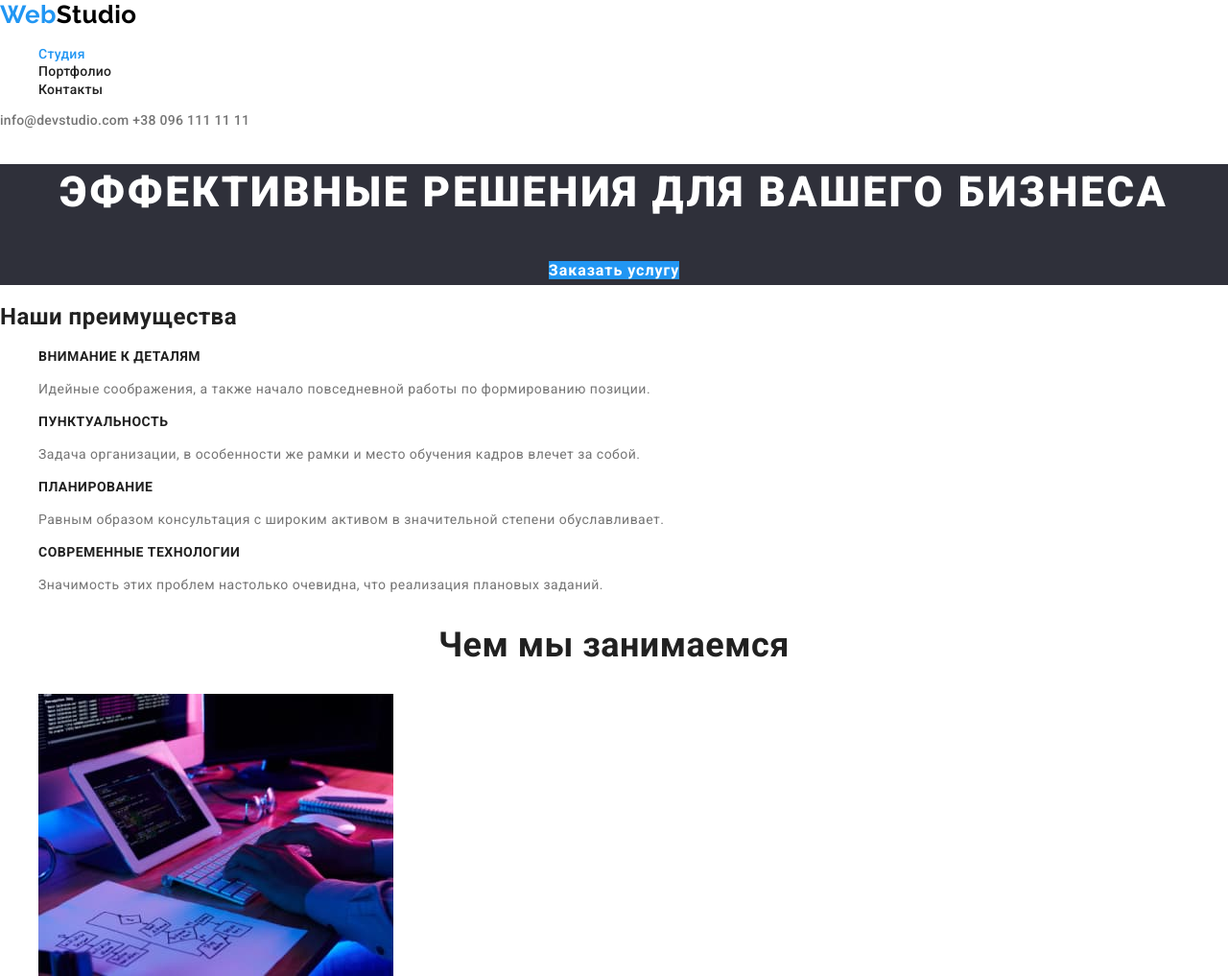
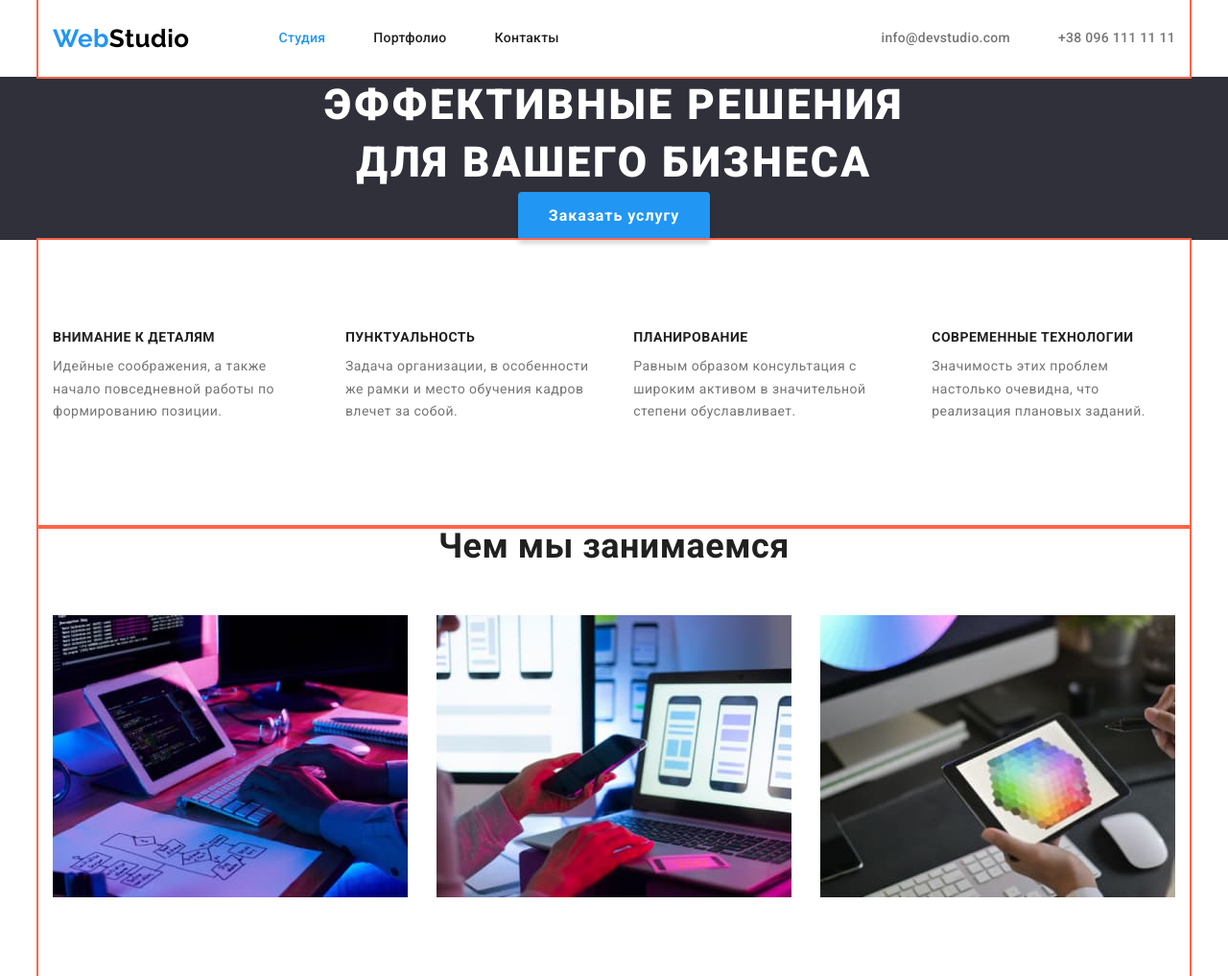
Before and after one commit to gevko-vasyl/goit-markup-hw-03, a plain HTML site: page index.html in a window 1280 px wide. Shown: the top 1017 px of the page at 96% size. Drawn offline with nearby package versions, Linux system fonts and the light colour scheme.

Commit message:
добавляє все крім сітки портфоліо

```diff
--- a/css/styles.css
+++ b/css/styles.css
@@ -21,14 +21,37 @@ a {
   text-decoration: none;
 }
 
+h1,
 h2,
 h3,
 h4,
 h5,
 h6 {
   color: var(--title-text-color);
+  margin-top: 0;
+  margin-bottom: 0;
 }
 
+/*Utility*/
+
+.container {
+  width: 1200px;
+  padding-right: 15px;
+  padding-left: 15px;
+  margin-left: auto;
+  margin-right: auto;
+  outline: 2px solid tomato;
+}
+
+.list {
+  list-style: none;
+  padding: 0;
+  margin: 0;
+}
+
+.item + .item {
+  margin-left: 30px;
+}
 /*Header*/
 
 /*Logo*/
@@ -51,7 +74,23 @@ h6 {
 
 /*Site nav*/
 
+.site-nav {
+  display: flex;
+  margin-left: 93px;
+}
+
+.main-nav {
+  display: flex;
+  align-items: center;
+}
+
+.nav-item + .nav-item {
+  margin-left: 50px;
+}
 .nav-link {
+  display: block;
+  padding-top: 32px;
+  padding-bottom: 32px;
   font-weight: 500;
   font-size: 14px;
   line-height: 1.14;
@@ -67,13 +106,11 @@ h6 {
   color: var(--accent-color);
 }
 
-.list {
-  list-style: none;
-}
-
 /*Contacts*/
 
 .head-contacts {
+  display: flex;
+  margin-left: auto;
   font-style: normal;
   font-weight: 500;
   font-size: 14px;
@@ -98,6 +135,9 @@ h6 {
 }
 
 .hero-text {
+  max-width: 700px;
+  margin-right: auto;
+  margin-left: auto;
   font-weight: 900;
   font-size: 44px;
   line-height: 1.36;
@@ -107,17 +147,34 @@ h6 {
 }
 
 .hero-button {
+  display: inline-block;
+  width: 200px;
+  height: 50px;
+  padding-top: 10px;
   font-weight: 700;
   font-size: 16px;
   line-height: 1.87;
   letter-spacing: 0.06em;
   color: var(--primary-white-color);
   background-color: var(--accent-color);
+  box-shadow: 0px 4px 4px rgba(0, 0, 0, 0.15);
+  border-radius: 4px;
 }
 
 /*Advantages*/
 
+.advantages {
+  display: flex;
+  padding-top: 94px;
+  padding-bottom: 94px;
+}
+
+.item + .item {
+  margin-left: 30px;
+}
+
 .advantages-title {
+  margin-top: 0;
   font-weight: 700;
   font-size: 14px;
   line-height: 1.14;
@@ -126,13 +183,26 @@ h6 {
 }
 
 .advantages-text {
+  margin-top: 10px;
   font-size: 14px;
   line-height: 1.71;
   color: var(--primary-text-color);
 }
 
+.no-title {
+  display: none;
+}
+
 /*Projects*/
 
+.section-projects > .container {
+  padding-bottom: 94px;
+}
+.projects {
+  display: flex;
+  justify-content: space-between;
+  margin-top: 50px;
+}
 .projects-title {
   font-weight: 700;
   font-size: 36px;
@@ -141,8 +211,27 @@ h6 {
   color: var(--title-text-color);
 }
 
+.item + .item {
+  margin-left: 30px;
+}
+
 /*Team*/
 
+.team-section {
+  background: #f5f4fa;
+  text-align: center;
+}
+
+.team-section > .container {
+  padding-top: 94px;
+  padding-bottom: 94px;
+}
+
+.team {
+  display: flex;
+  justify-content: space-between;
+  margin-top: 50px;
+}
 .team-title {
   font-weight: 700;
   font-size: 36px;
@@ -151,7 +240,15 @@ h6 {
   color: var(--title-text-color);
 }
 
+.team > .item {
+  height: 368px;
+  background: #ffffff;
+  box-shadow: 0px 1px 3px rgba(0, 0, 0, 0.12), 0px 1px 1px rgba(0, 0, 0, 0.14),
+    0px 2px 1px rgba(0, 0, 0, 0.2);
+  border-radius: 0px 0px 4px 4px;
+}
 .member {
+  margin-top: 30px;
   font-weight: 500;
   font-size: 16px;
   line-height: 1.19;
@@ -159,6 +256,7 @@ h6 {
 }
 
 .member-text {
+  margin-top: 10px;
   font-size: 16px;
   line-height: 1.19;
   color: var(--primary-text-color);
@@ -167,9 +265,16 @@ h6 {
 /*Footer*/
 
 .footer-box {
+  padding-top: 60px;
+  padding-bottom: 60px;
   background: #2f303a;
 }
 
+.foot-contacts {
+  display: flex;
+  flex-direction: column;
+  margin-top: 20px;
+}
 .address-text {
   font-style: normal;
   font-size: 14px;
@@ -178,6 +283,7 @@ h6 {
 }
 
 .foot-link {
+  margin-top: 9px;
   font-style: normal;
   font-size: 14px;
   line-height: 1.71;
@@ -186,6 +292,9 @@ h6 {
 
 /*Portfolio*/
 
+.border {
+  border-bottom: 1px solid #ececec;
+}
 .portfolio-button {
   font-weight: 500;
   font-size: 16px;
--- a/index.html
+++ b/index.html
@@ -16,31 +16,33 @@
   </head>
   <body>
     <!--Хедер сайту-->
-    <header>
+    <header class="page-header">
       <!--Навігація-->
-      <nav>
+      <nav class="container main-nav">
         <a href="./index.html" class="logo"
           >Web<span class="black-logo">Studio</span></a
         >
         <ul class="site-nav list">
-          <li>
+          <li class="nav-item">
             <a href="" class="nav-link current">Студия</a>
           </li>
-          <li>
+          <li class="nav-item">
             <a href="./portfolio.html" class="nav-link">Портфолио</a>
           </li>
-          <li>
+          <li class="nav-item">
             <a href="" class="nav-link">Контакты</a>
           </li>
         </ul>
-      </nav>
         <!--Контакти-->
         <address class="head-contacts">
-        <a href="mailto:info@devstudio.com" class="head-link"
+          <a href="mailto:info@devstudio.com" class="head-link nav-item"
             >info@devstudio.com</a
           >
-        <a href="tel:0961111111" class="head-link">+38 096 111 11 11</a>
+          <a href="tel:0961111111" class="head-link nav-item"
+            >+38 096 111 11 11</a
+          >
         </address>
+      </nav>
     </header>
     <main>
       <!--Герой сайту-->
@@ -49,31 +51,31 @@
         <a href="" class="hero-button">Заказать услугу</a>
       </section>
       <!--Наші переваги-->
-      <section class="advantages">
-        <h2>Наши преимущества</h2>
-        <ul class="list">
-          <li>
+      <section class="container">
+        <h2 class="no-title">Наши преимущества</h2>
+        <ul class="advantages list">
+          <li class="item">
             <h3 class="advantages-title">Внимание к деталям</h3>
             <p class="advantages-text">
               Идейные соображения, а также начало повседневной работы по
               формированию позиции.
             </p>
           </li>
-          <li>
+          <li class="item">
             <h3 class="advantages-title">Пунктуальность</h3>
             <p class="advantages-text">
               Задача организации, в особенности же рамки и место обучения кадров
               влечет за собой.
             </p>
           </li>
-          <li>
+          <li class="item">
             <h3 class="advantages-title">Планирование</h3>
             <p class="advantages-text">
               Равным образом консультация с широким активом в значительной
               степени обуславливает.
             </p>
           </li>
-          <li>
+          <li class="item">
             <h3 class="advantages-title">Современные технологии</h3>
             <p class="advantages-text">
               Значимость этих проблем настолько очевидна, что реализация
@@ -83,10 +85,11 @@
         </ul>
       </section>
       <!--Наші проекти-->
-      <section class="projects">
+      <section class="section-projects">
+        <div class="container">
           <h2 class="projects-title">Чем мы занимаемся</h2>
-        <ul class="list">
-          <li>
+          <ul class="projects list">
+            <li class="item">
               <a href="">
                 <img
                   src="./images/project1.jpg"
@@ -96,7 +99,7 @@
                 />
               </a>
             </li>
-          <li>
+            <li class="item">
               <a href="">
                 <img
                   src="./images/project2.jpg"
@@ -106,7 +109,7 @@
                 />
               </a>
             </li>
-          <li>
+            <li class="item">
               <a href="">
                 <img
                   src="./images/project3.jpg"
@@ -117,12 +120,14 @@
               </a>
             </li>
           </ul>
+        </div>
       </section>
       <!--Наша команда-->
-      <section class="team">
+      <section class="team-section">
+        <div class="container">
           <h2 class="team-title">Наша команда</h2>
-        <ul class="list">
-          <li>
+          <ul class="team list">
+            <li class="item">
               <img
                 src="./images/member1.jpg"
                 alt="Фото співробітника"
@@ -132,7 +137,7 @@
               <h3 class="member">Игорь Демьяненко</h3>
               <p class="member-text">Product Designer</p>
             </li>
-          <li>
+            <li class="item">
               <img
                 src="./images/member2.jpg"
                 alt="Фото співробітника"
@@ -143,7 +148,7 @@
               <h3 class="member">Ольга Репина</h3>
               <p class="member-text">Frontend Developer</p>
             </li>
-          <li>
+            <li class="item">
               <img
                 src="./images/member3.jpg"
                 alt="Фото співробітника"
@@ -153,7 +158,7 @@
               <h3 class="member">Николай Тарасов</h3>
               <p class="member-text">Marketing</p>
             </li>
-          <li>
+            <li class="item">
               <img
                 src="./images/member4.jpg"
                 alt="Фото співробітника"
@@ -164,10 +169,12 @@
               <p class="member-text">UI Designer</p>
             </li>
           </ul>
+        </div>
       </section>
     </main>
     <!--Футер-->
     <footer class="footer-box">
+      <div class="container">
         <a href="./index.html" class="logo"
           >Web<span class="white-logo">Studio</span></a
         >
@@ -178,6 +185,7 @@
           >
           <a href="tel:+380961111111" class="foot-link">+38 096 111 11 11</a>
         </address>
+      </div>
     </footer>
   </body>
 </html>
```
Also changed, not shown: portfolio.html (+14 -11 lines). Lines whose indentation alone changed are shown as unchanged.
